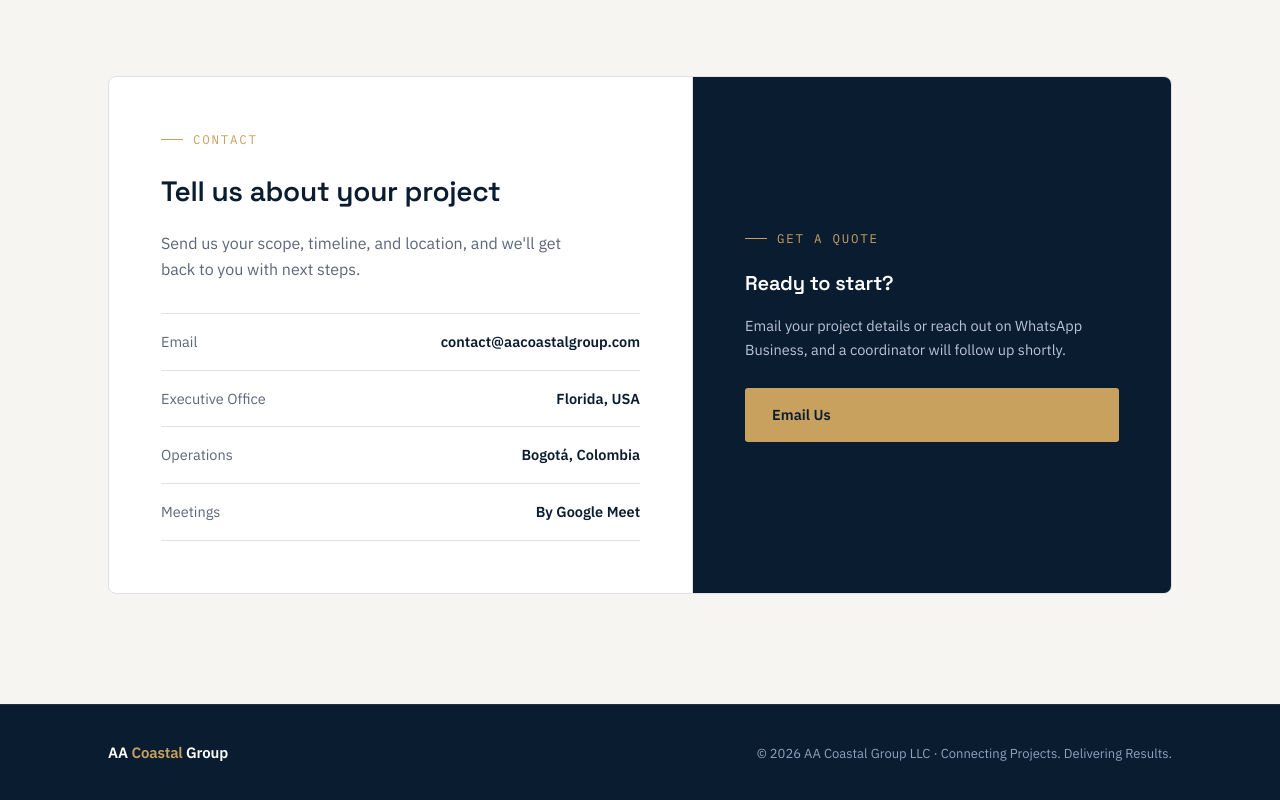
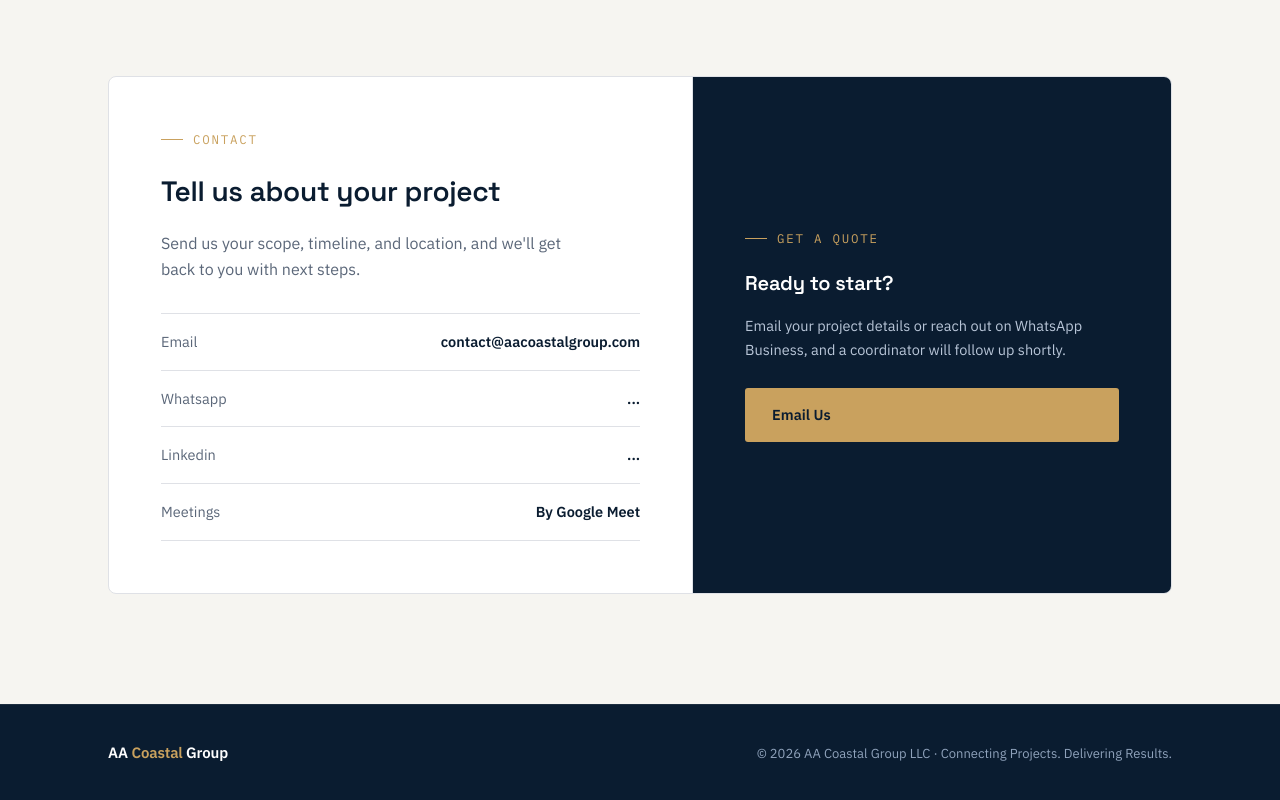
Before and after one commit to aacoastalgroup2-svg/aacoastalgroupsite, a plain HTML site: page index.html in a window 1280 px wide. Shown: the part 2921-3721 px from the top of the page. Drawn offline with Linux system fonts and the light colour scheme.

Commit message:
Update index.html

```diff
--- a/index.html
+++ b/index.html
@@ -440,8 +440,8 @@
         <p>Send us your scope, timeline, and location, and we'll get back to you with next steps.</p>
         <ul class="contact-list">
           <li><span class="k">Email</span><span class="v">contact@aacoastalgroup.com</span></li>
-          <li><span class="k">Executive Office</span><span class="v">Florida, USA</span></li>
-          <li><span class="k">Operations</span><span class="v">Bogotá, Colombia</span></li>
+          <li><span class="k">Whatsapp</span><span class="v">...</span></li>
+          <li><span class="k">Linkedin</span><span class="v">...</span></li>
           <li><span class="k">Meetings</span><span class="v">By Google Meet</span></li>
         </ul>
       </div>
```
